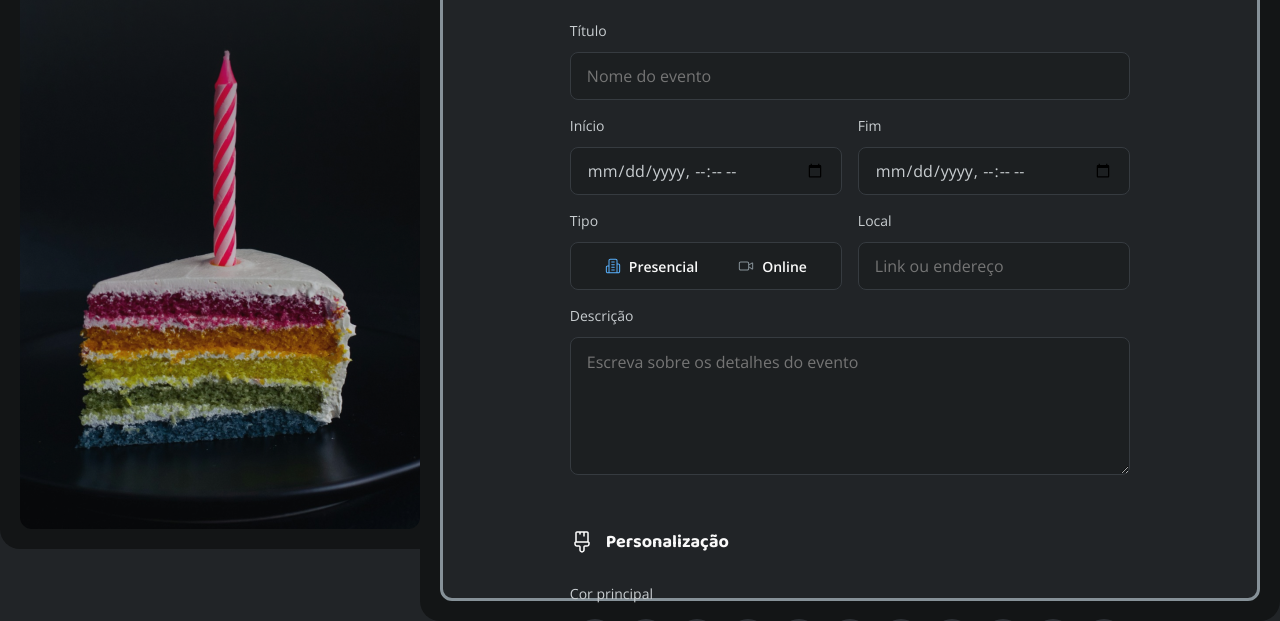
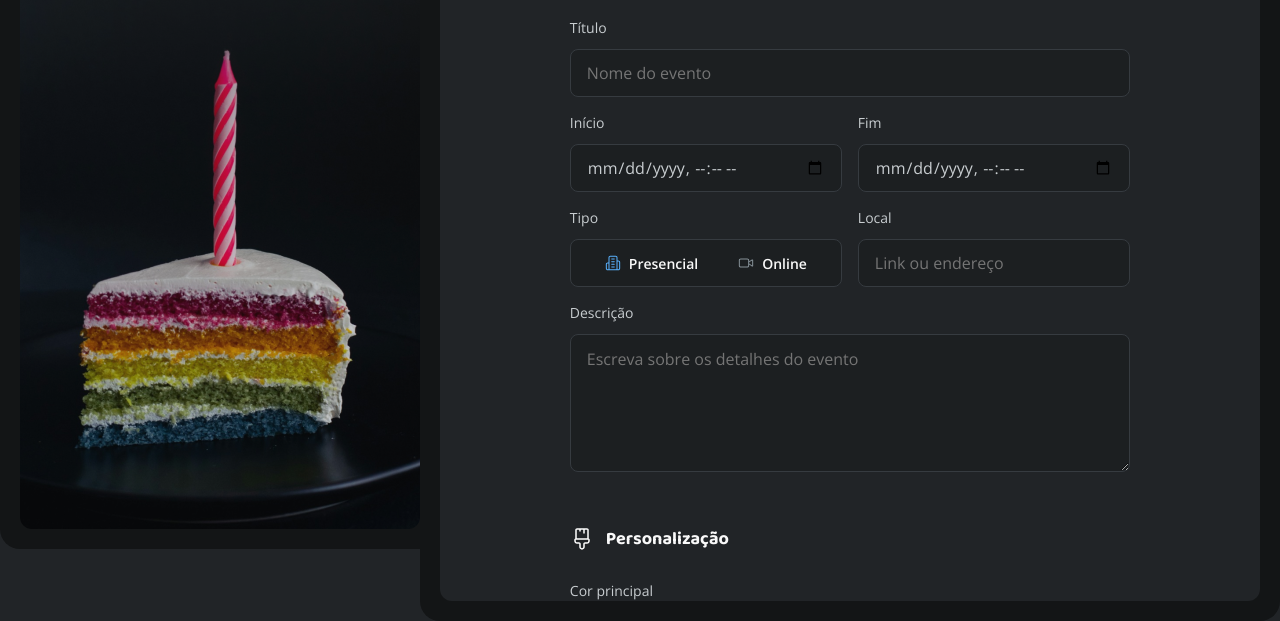
Before and after one commit to arakakimath/RsFullstackChallenge03-InvitationForms, a plain HTML site: page index.html in a window 1280 px wide. Shown: the part 219-840 px from the top of the page. Drawn offline with nearby package versions, Linux system fonts and the light colour scheme.

Commit message:
ajuste main container

```diff
--- a/styles/layout.css
+++ b/styles/layout.css
@@ -50,19 +50,17 @@ aside {
 }
 
 main {
-  overflow: auto;
   border-radius: 1.25rem;
   border-top-left-radius: 0;
   margin-right: auto;
   padding: 1.25rem;
   background-color: var(--shape-background);
   .main-container {
+    overflow: auto;
     border-radius: .75rem;
     width: 51.25rem;
     height: 100vh;
     background-color: var(--shape-body);
-    /* justify-self: center; */
-    border: solid;
     form {
       width: 35rem;
       margin: calc(80rem/16) auto;
```
